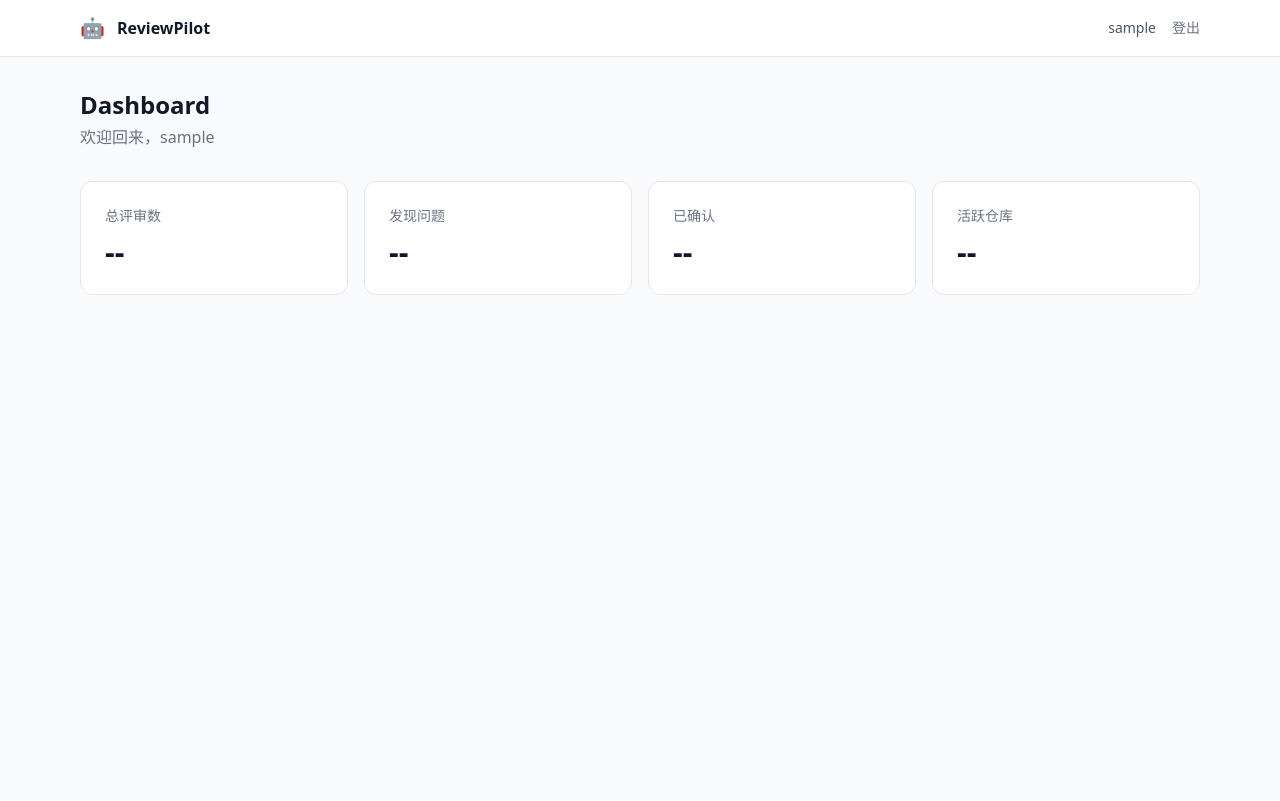
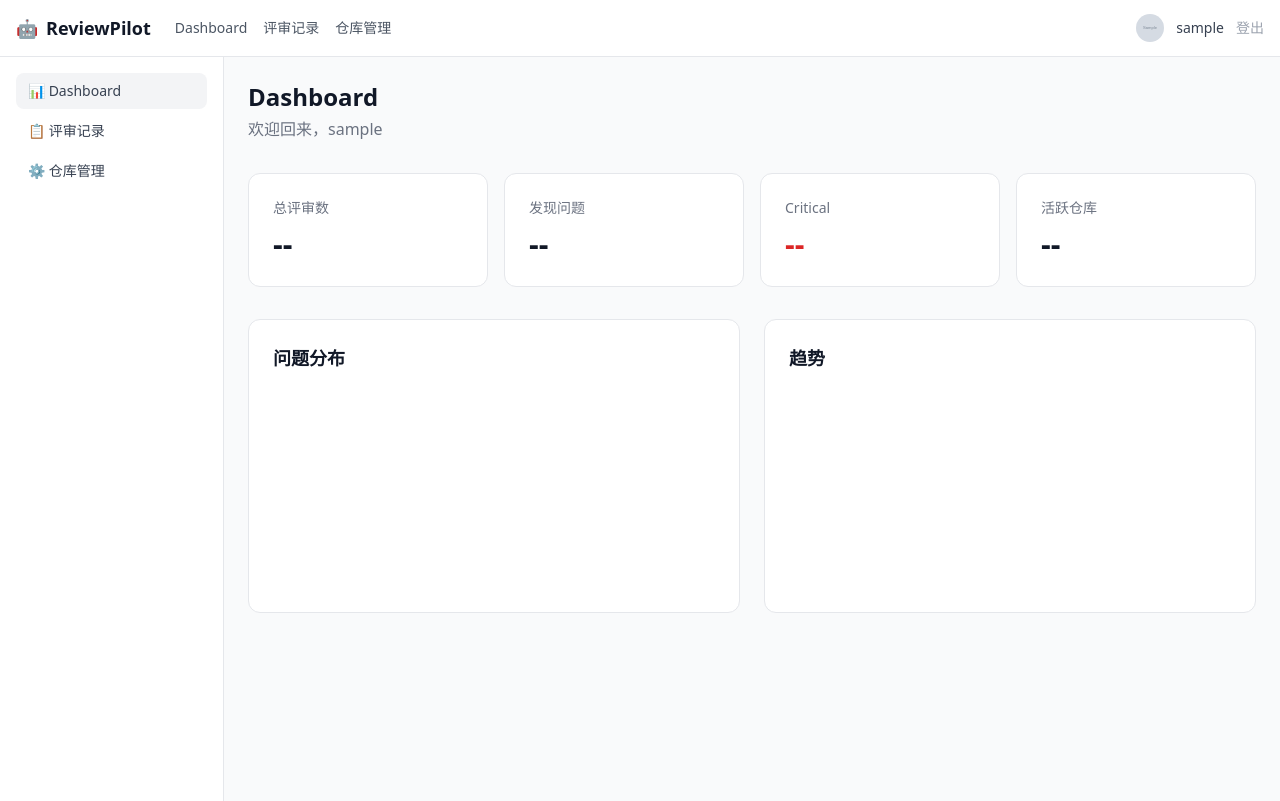
Before and after one commit to dp-ing/ReviewPilot, a FastAPI app: page / in a window 1280 px wide. Before the commit the page ends 295 px from the top, so only its background shows below. Run offline with FastAPI, Linux system fonts and the light colour scheme; the visitor is signed in with stand-in values (Sample User, id 1); tables that the repository leaves empty hold one stand-in row (values such as "Sample post"); grey boxes marked "Sample" are stand-in pictures; a map, chart or similar area stays blank; some libraries are stand-ins or nearby versions.

Commit message:
[M6] PR-06-05~06 创建基础布局 + 共享组件模板
Co-Authored-By: Claude Opus 4.7 <noreply@anthropic.com>

```diff
--- a/app/web/routes.py
+++ b/app/web/routes.py
@@ -20,5 +20,7 @@ async def index(request: Request) -> HTMLResponse:
             request=request, name="auth/login_prompt.html"
         )
     return templates.TemplateResponse(
-        request=request, name="index.html", context={"user": user}
+        request=request,
+        name="index.html",
+        context={"user": user, "stats": {}},
     )
--- /dev/null
+++ b/templates/base.html
@@ -0,0 +1,64 @@
+<!DOCTYPE html>
+<html lang="zh-CN">
+<head>
+    <meta charset="UTF-8">
+    <meta name="viewport" content="width=device-width, initial-scale=1.0">
+    <title>{% block title %}ReviewPilot{% endblock %}</title>
+    <script src="https://cdn.tailwindcss.com"></script>
+    <script src="https://cdn.jsdelivr.net/npm/chart.js@4.4.0/dist/chart.umd.min.js"></script>
+    <script src="https://unpkg.com/htmx.org@1.9.10"></script>
+    {% block head %}{% endblock %}
+</head>
+<body class="bg-gray-50 min-h-screen">
+    <nav class="bg-white border-b border-gray-200 sticky top-0 z-50">
+        <div class="max-w-7xl mx-auto px-4 h-14 flex items-center justify-between">
+            <div class="flex items-center gap-6">
+                <a href="/" class="flex items-center gap-2 text-lg font-bold text-gray-900 no-underline">
+                    <span>🤖</span>
+                    <span>ReviewPilot</span>
+                </a>
+                {% if user %}
+                <div class="hidden md:flex items-center gap-4 text-sm">
+                    <a href="/" class="text-gray-600 hover:text-gray-900">Dashboard</a>
+                    <a href="/reviews" class="text-gray-600 hover:text-gray-900">评审记录</a>
+                    <a href="/repos" class="text-gray-600 hover:text-gray-900">仓库管理</a>
+                </div>
+                {% endif %}
+            </div>
+            <div class="flex items-center gap-3">
+                {% if user %}
+                <img src="{{ user.avatar_url or '' }}" alt="" class="w-7 h-7 rounded-full">
+                <span class="text-sm text-gray-700">{{ user.login }}</span>
+                <a href="/auth/logout" class="text-sm text-gray-400 hover:text-gray-600">登出</a>
+                {% else %}
+                <a href="/auth/login" class="text-sm text-gray-600 hover:text-gray-900">登录</a>
+                {% endif %}
+            </div>
+        </div>
+    </nav>
+
+    <div class="flex">
+        {% if user %}
+        <aside class="hidden lg:block w-56 bg-white border-r border-gray-200 min-h-[calc(100vh-3.5rem)] p-4">
+            <nav class="space-y-1">
+                <a href="/" class="block px-3 py-2 rounded-lg text-sm text-gray-700 hover:bg-gray-100 {% block nav_dashboard %}{% endblock %}">
+                    📊 Dashboard
+                </a>
+                <a href="/reviews" class="block px-3 py-2 rounded-lg text-sm text-gray-700 hover:bg-gray-100 {% block nav_reviews %}{% endblock %}">
+                    📋 评审记录
+                </a>
+                <a href="/repos" class="block px-3 py-2 rounded-lg text-sm text-gray-700 hover:bg-gray-100 {% block nav_repos %}{% endblock %}">
+                    ⚙️ 仓库管理
+                </a>
+            </nav>
+        </aside>
+        {% endif %}
+
+        <main class="flex-1 p-6">
+            {% block content %}{% endblock %}
+        </main>
+    </div>
+
+    {% block scripts %}{% endblock %}
+</body>
+</html>
--- a/templates/index.html
+++ b/templates/index.html
@@ -1,26 +1,7 @@
-<!DOCTYPE html>
-<html lang="zh-CN">
-<head>
-    <meta charset="UTF-8">
-    <meta name="viewport" content="width=device-width, initial-scale=1.0">
-    <title>ReviewPilot — Dashboard</title>
-    <script src="https://cdn.tailwindcss.com"></script>
-</head>
-<body class="bg-gray-50 min-h-screen">
-    <nav class="bg-white border-b border-gray-200">
-        <div class="max-w-6xl mx-auto px-4 h-14 flex items-center justify-between">
-            <div class="flex items-center gap-3">
-                <span class="text-xl">🤖</span>
-                <span class="font-bold text-gray-900">ReviewPilot</span>
-            </div>
-            <div class="flex items-center gap-4">
-                <span class="text-sm text-gray-600">{{ user.login }}</span>
-                <a href="/auth/logout" class="text-sm text-gray-500 hover:text-gray-700">登出</a>
-            </div>
-        </div>
-    </nav>
-
-    <main class="max-w-6xl mx-auto px-4 py-8">
+{% extends "base.html" %}
+{% block title %}ReviewPilot — Dashboard{% endblock %}
+{% block nav_dashboard %}bg-gray-100 font-medium{% endblock %}
+{% block content %}
 <div class="mb-8">
     <h2 class="text-2xl font-bold text-gray-900">Dashboard</h2>
     <p class="text-gray-500 mt-1">欢迎回来，{{ user.login }}</p>
@@ -29,21 +10,36 @@
 <div class="grid grid-cols-1 md:grid-cols-4 gap-4 mb-8">
     <div class="bg-white rounded-xl border border-gray-200 p-6">
         <div class="text-sm text-gray-500">总评审数</div>
-                <div class="text-3xl font-bold text-gray-900 mt-2">--</div>
+        <div class="text-3xl font-bold text-gray-900 mt-2">{{ stats.total_reviews|default("--") }}</div>
     </div>
     <div class="bg-white rounded-xl border border-gray-200 p-6">
         <div class="text-sm text-gray-500">发现问题</div>
-                <div class="text-3xl font-bold text-gray-900 mt-2">--</div>
+        <div class="text-3xl font-bold text-gray-900 mt-2">{{ stats.total_issues|default("--") }}</div>
     </div>
     <div class="bg-white rounded-xl border border-gray-200 p-6">
-                <div class="text-sm text-gray-500">已确认</div>
-                <div class="text-3xl font-bold text-gray-900 mt-2">--</div>
+        <div class="text-sm text-gray-500">Critical</div>
+        <div class="text-3xl font-bold text-red-600 mt-2">{{ stats.critical_count|default("--") }}</div>
     </div>
     <div class="bg-white rounded-xl border border-gray-200 p-6">
         <div class="text-sm text-gray-500">活跃仓库</div>
-                <div class="text-3xl font-bold text-gray-900 mt-2">--</div>
+        <div class="text-3xl font-bold text-gray-900 mt-2">{{ stats.active_repos|default("--") }}</div>
     </div>
 </div>
-    </main>
-</body>
-</html>
+
+<div class="grid grid-cols-1 lg:grid-cols-2 gap-6">
+    <div class="bg-white rounded-xl border border-gray-200 p-6">
+        <h3 class="text-lg font-semibold text-gray-900 mb-4">问题分布</h3>
+        <canvas id="severityChart" height="200"></canvas>
+    </div>
+    <div class="bg-white rounded-xl border border-gray-200 p-6">
+        <h3 class="text-lg font-semibold text-gray-900 mb-4">趋势</h3>
+        <canvas id="trendChart" height="200"></canvas>
+    </div>
+</div>
+{% endblock %}
+
+{% block scripts %}
+<script>
+// Placeholder — will be populated with real data via HTMX
+</script>
+{% endblock %}
```
Also changed, not shown: templates/shared/filter_bar.html (added, +37 -0 lines), templates/shared/pagination.html (added, +39 -0 lines), templates/shared/severity_badge.html (added, +18 -0 lines). Lines whose indentation alone changed are shown as unchanged.
